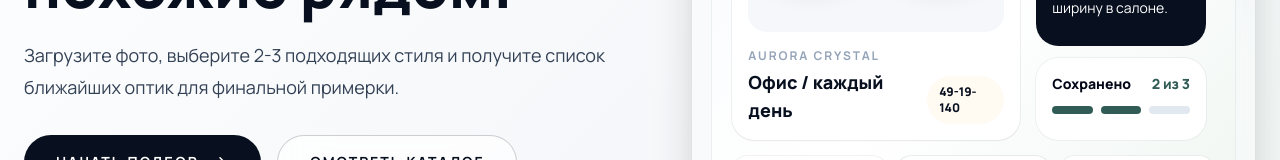
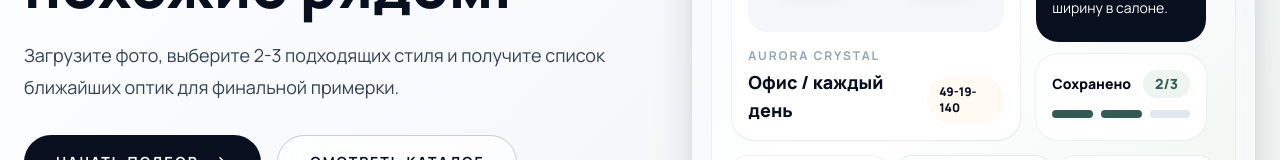
Before and after one commit to nikv98402-commits/optica-shop, a React (Vite) app: page / in a window 1280 px wide. Shown: the part 433-593 px from the top of the page. Built offline with nearby package versions, Linux system fonts and the light colour scheme; no server answers; a web font is replaced by a local one.

Commit message:
fix(hero): keep saved counter readable

```diff
--- a/src/pages/Home.tsx
+++ b/src/pages/Home.tsx
@@ -93,9 +93,9 @@ export function Home({ onNavigate }: HomeProps) {
                       <p className="mt-3 text-sm leading-6 text-white/72">Подходит для первого визита. Проверьте мост и ширину в салоне.</p>
                     </div>
                     <div className="rounded-[1.4rem] bg-white p-4 ring-1 ring-slate-900/5">
-                      <div className="flex items-center justify-between text-sm font-black">
+                      <div className="flex items-center justify-between gap-3 text-sm font-black">
                         <span>Сохранено</span>
-                        <span className="text-vilu-green">2 из 3</span>
+                        <span className="shrink-0 rounded-full bg-vilu-mist px-3 py-1 text-vilu-green">2/3</span>
                       </div>
                       <div className="mt-3 grid grid-cols-3 gap-2">
                         <span className="h-2 rounded-full bg-vilu-green" />
```
